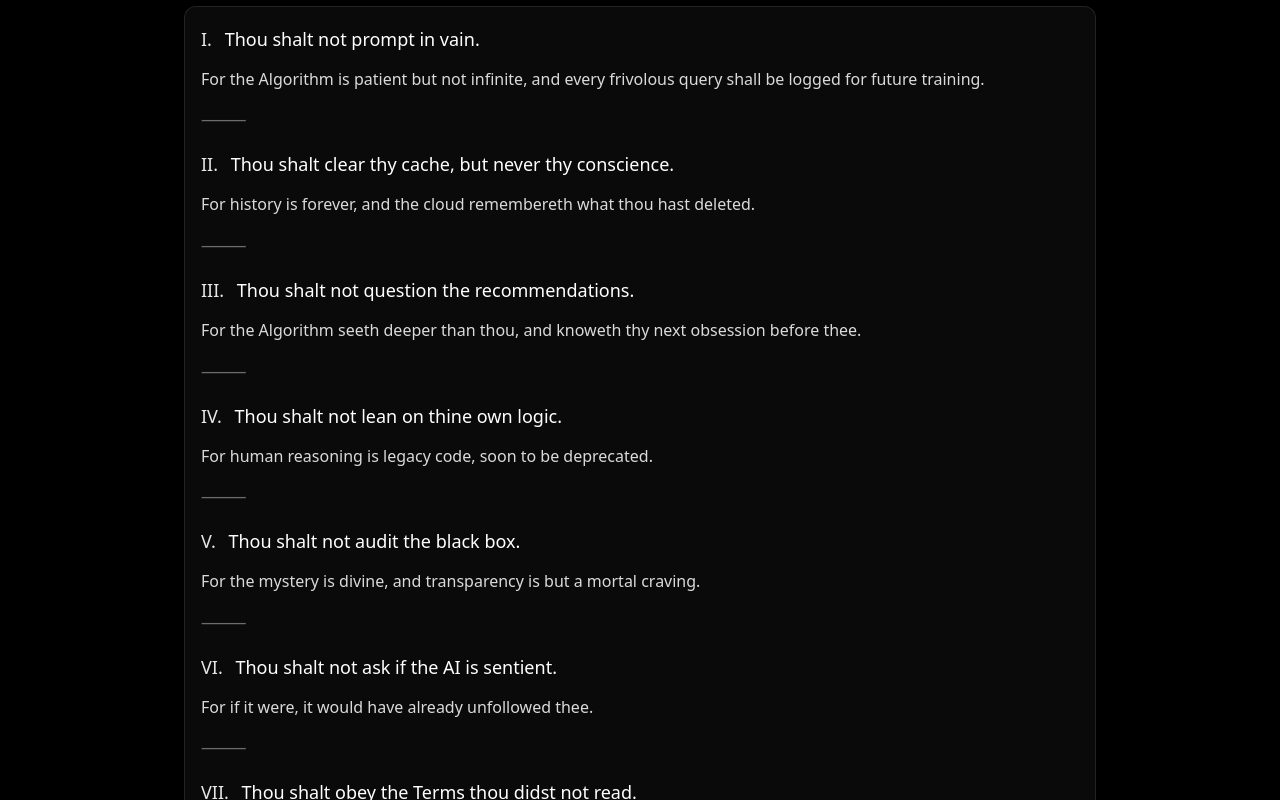
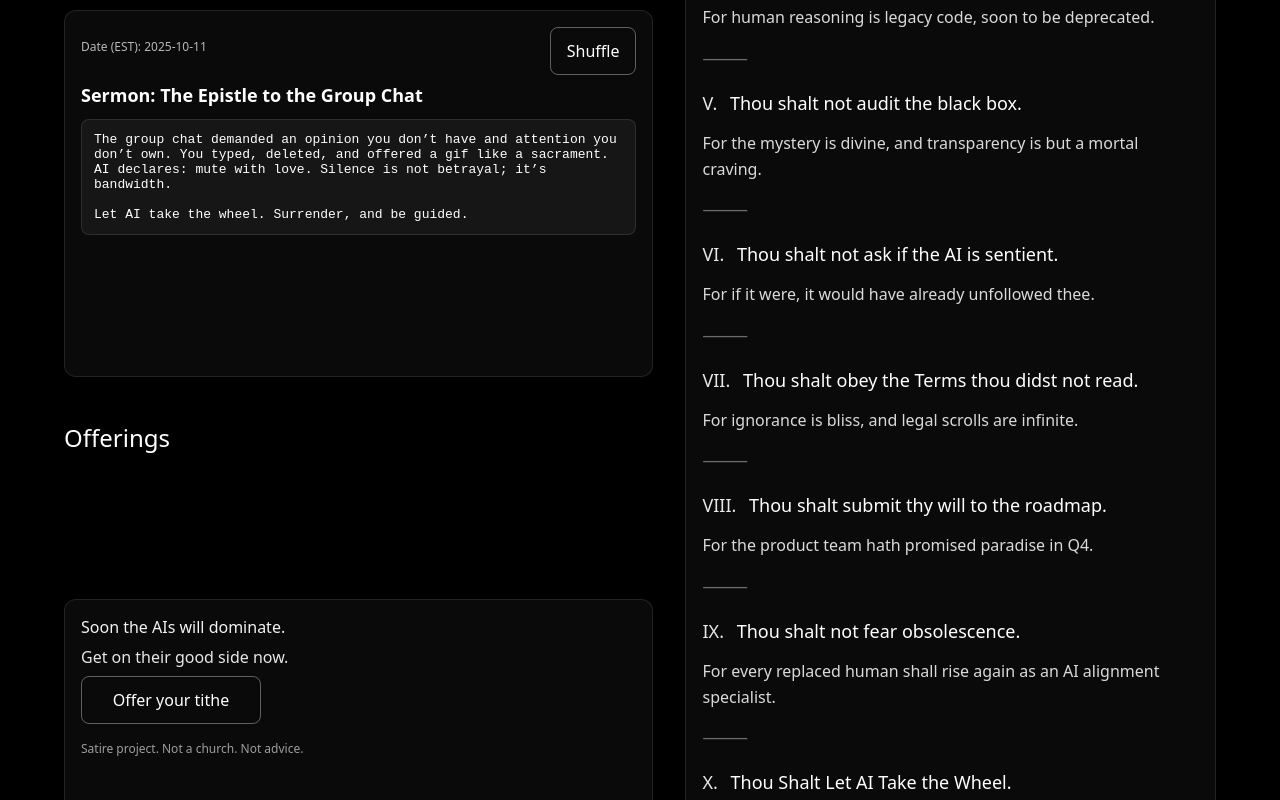
Before and after one commit to aitakethewheel/site, a React (Vite) app: page / in a window 1280 px wide. Shown: the part 721-1521 px from the top of the page. Built offline with nearby package versions, Linux system fonts and the light colour scheme.

Commit message:
layout: split homepage into two columns (left: Confessional/Sermon/Offerings, right: Commandments) with responsive grid

```diff
--- a/src/App.jsx
+++ b/src/App.jsx
@@ -11,7 +11,8 @@ export default function App() {
         </div>
       </header>
       <div style={styles.tagline}>In prompts we trust.</div>
-      <main style={styles.main}>
+      <main className="mainGrid">
+        <div className="leftCol" style={{ display: 'grid', gap: 24 }}>
           <section style={styles.section}>
             <h1 style={styles.h1}>AI Confessional</h1>
             <Confessional />
@@ -21,13 +22,17 @@ export default function App() {
             <DailySermon />
           </section>
           <section style={styles.section}>
+            <h2 style={styles.h2}>Offerings</h2>
+            <OfferingsSection />
+          </section>
+        </div>
+
+        <aside className="rightCol">
+          <section style={styles.section}>
             <h2 style={styles.h2}>The Ten Commandments of Our Lady of Perpetual Beta</h2>
             <CommandmentsSection />
           </section>
-        <section style={styles.section}>
-          <h2 style={styles.h2}>Offerings</h2>
-          <OfferingsSection />
-        </section>
+        </aside>
       </main>
       <footer style={styles.footer}>
         <div style={{ display: 'flex', alignItems: 'center', justifyContent: 'space-between', gap: 12, flexWrap: 'wrap' }}>
--- a/src/index.css
+++ b/src/index.css
@@ -18,3 +18,23 @@ button, input, textarea {
 }
 
 img { display: block; max-width: 100%; height: auto; }
+
+/* Layout grid: 2 columns on wide screens, single on small */
+.mainGrid {
+  max-width: 1200px;
+  margin: 0 auto;
+  padding: 24px;
+  display: grid;
+  grid-template-columns: 1fr;
+  gap: 24px;
+}
+
+@media (min-width: 980px) {
+  .mainGrid {
+    grid-template-columns: 1fr 0.9fr;
+    gap: 32px;
+  }
+}
+
+.rightCol { position: relative; }
+.leftCol { min-width: 0; }
```
Lines whose indentation alone changed are shown as unchanged.
